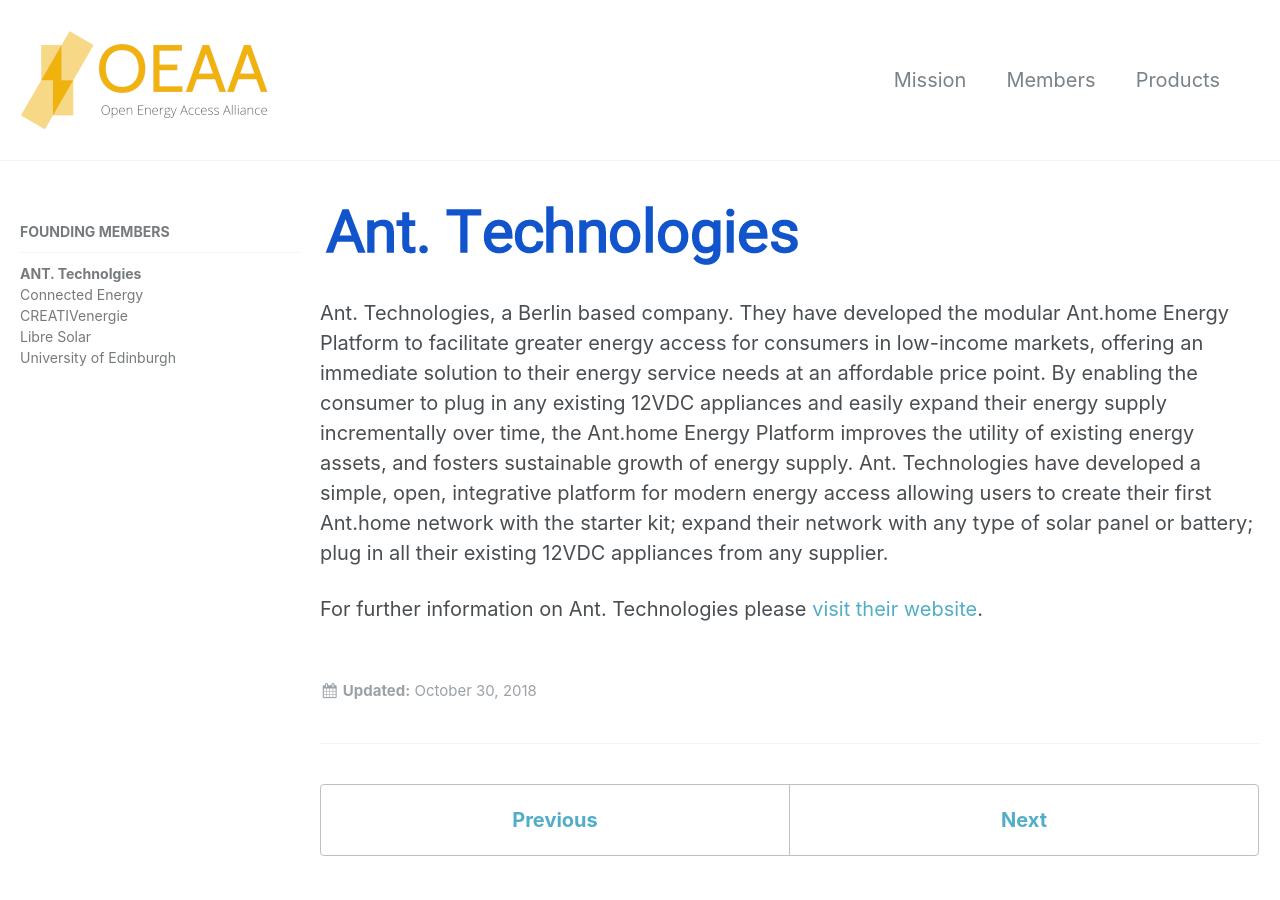
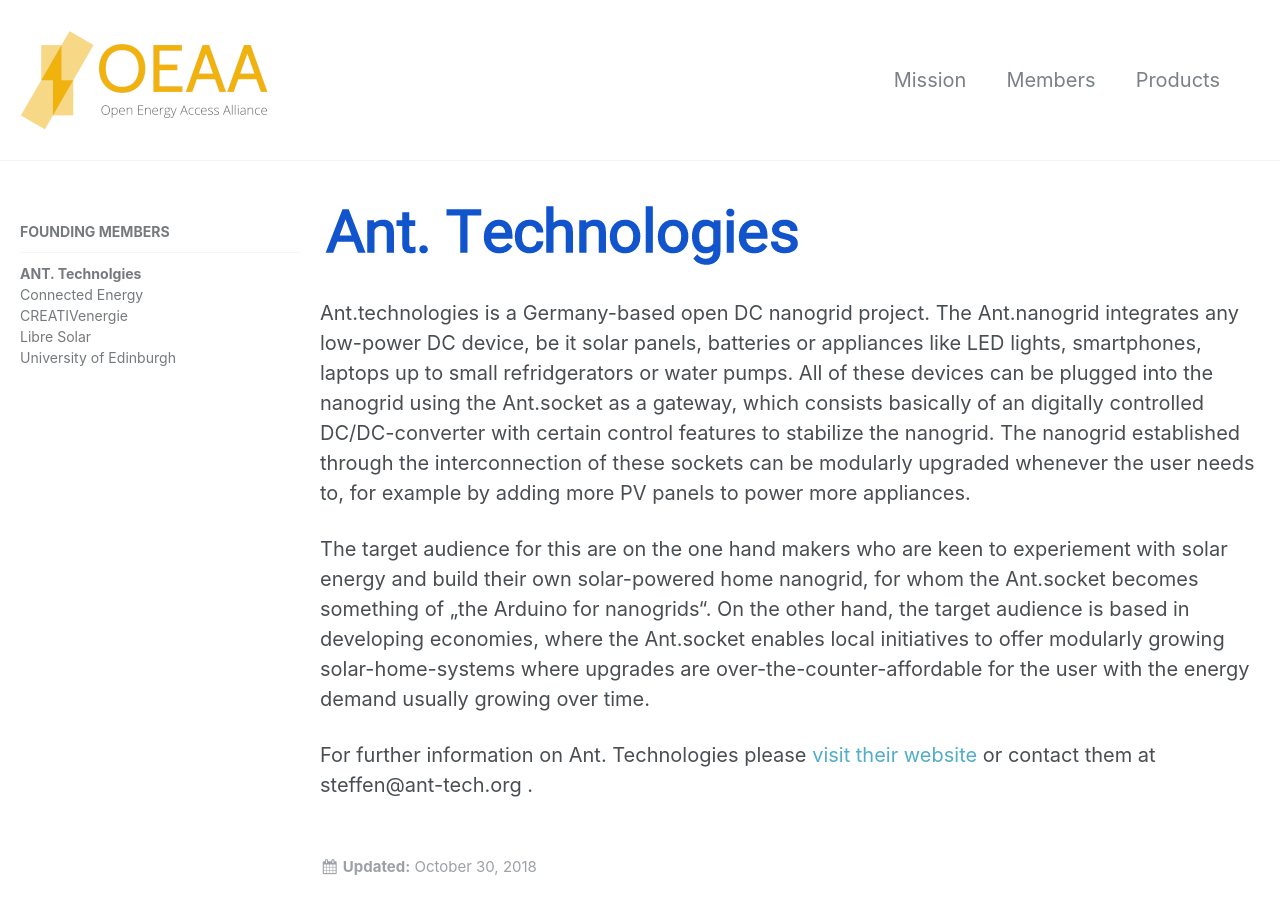
Before and after one commit to stefsolar/openenergycc.github.io, a Jekyll site: the page built from _members/1a_anttech.md, in a window 1280 px wide and 900 px high. Built offline with Jekyll 4.4.1, drawn with Linux system fonts in a browser that asks for light colours.

Commit message:
Update 1a_anttech.md

```diff
--- a/_members/1a_anttech.md
+++ b/_members/1a_anttech.md
@@ -6,13 +6,16 @@ permalink: /members/anttech/
 
 ![ANT. technologies](/images/logo_anttechnologies.png)
 
-Ant. Technologies, a Berlin based company<!--, was founded in YEAR by NAMES-->. They have developed the modular Ant.home Energy Platform to facilitate greater energy access for consumers in low-income markets, offering an immediate solution to their energy service needs at an affordable price point. By enabling the consumer to plug in any existing 12VDC appliances and easily expand their energy supply incrementally over time, the Ant.home Energy Platform improves the utility of existing energy assets, and fosters sustainable growth of energy supply. Ant. Technologies have developed a simple, open, integrative platform for modern energy access allowing users to create their first Ant.home network with the starter kit; expand their network with any type of solar panel or battery; plug in all their existing 12VDC appliances from any supplier.
+Ant.technologies is a Germany-based open DC nanogrid project. The Ant.nanogrid integrates any low-power DC device, be it solar panels, batteries or appliances like LED lights, smartphones, laptops up to small refridgerators or water pumps. All of these devices can be plugged into the nanogrid using the Ant.socket as a gateway, which consists basically of an digitally controlled DC/DC-converter with certain control features to stabilize the nanogrid. The nanogrid established through the interconnection of these sockets can be modularly upgraded whenever the user needs to, for example by adding more PV panels to power more appliances.
+
+The target audience for this are on the one hand makers who are keen to experiement with solar energy and build their own solar-powered home nanogrid, for whom the Ant.socket becomes something of „the Arduino for nanogrids“.
+On the other hand, the target audience is based in developing economies, where the Ant.socket enables local initiatives to offer modularly growing solar-home-systems where upgrades are over-the-counter-affordable for the user with the energy demand usually growing over time.
 
 <!--
 Ant. Technologies is a Founding Member of the Open Energy Access Alliance, officially joining on DATE. The hardware products for the energy access sector that they have made available through the OEAA are:
 
-1. Product one
-2. Product two
+1. Ant.socket (under development) hardware + software
+
 -->
 
-For further information on Ant. Technologies please [visit their website](https://ant-tech.org/).<!--, follow them on Instagram or Twitter using @xxx, or contact xxx -->
+For further information on Ant. Technologies please [visit their website](https://ant-tech.org/) or contact them at steffen@ant-tech.org .<!--, follow them on Instagram or Twitter using @xxx, or contact xxx -->
```
